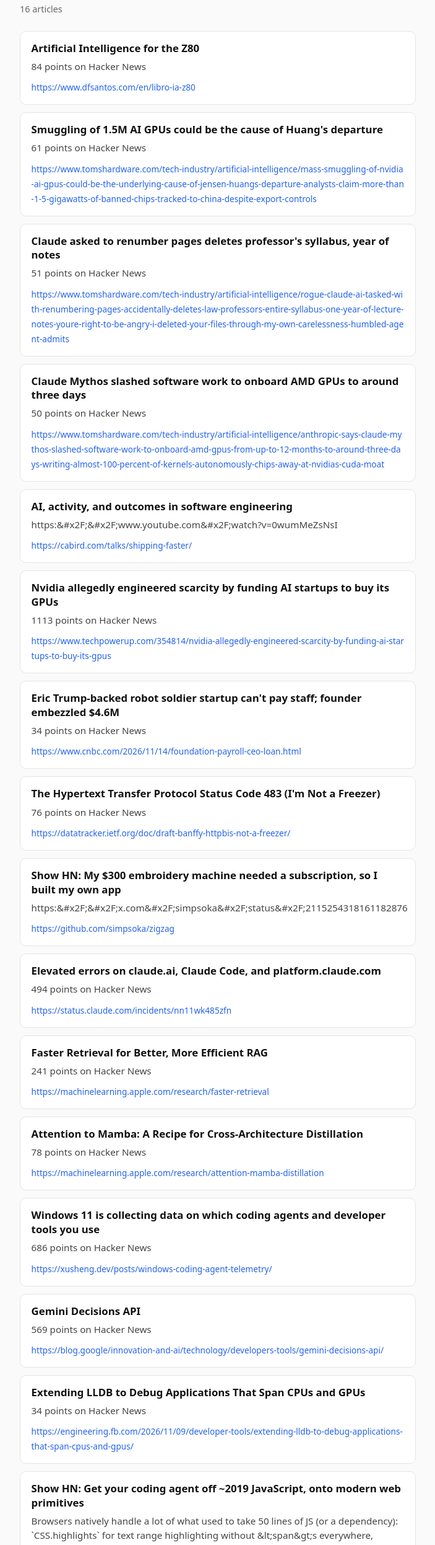
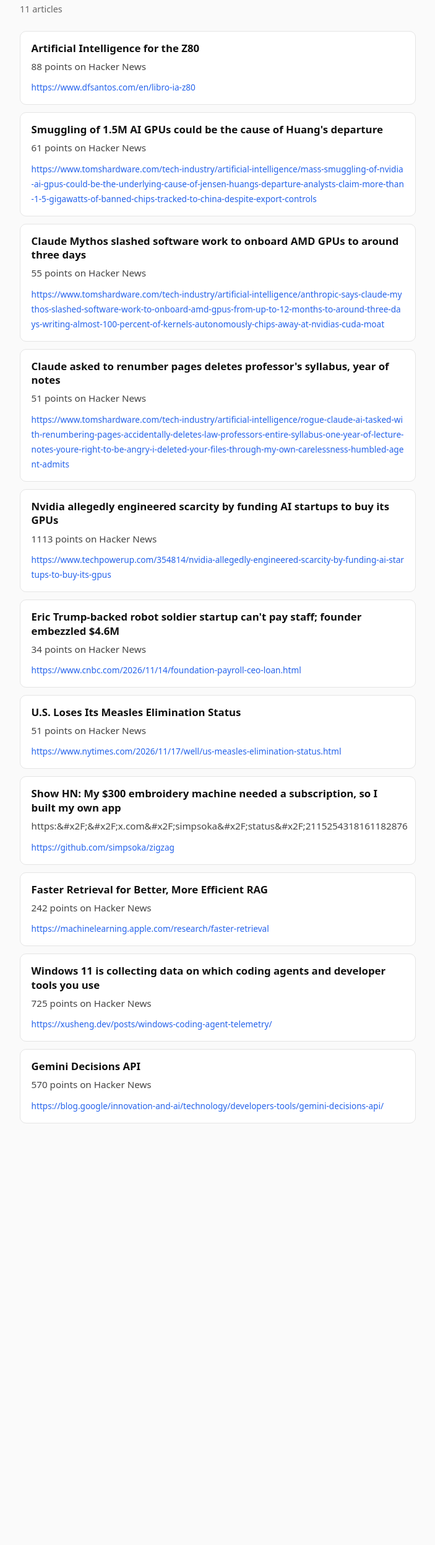
Before and after one commit to Tydos/Reader-s-Digest, a plain HTML site: page docs/index.html in a window 1280 px wide. Shown: the part 68-2560 px from the top of the page at 62% size, without its empty margins (288-991 px from the left). After the commit the page ends 1940 px from the top, so only its background shows below. Drawn offline with Linux system fonts and the light colour scheme.

Commit message:
chore: refresh reading digest

```diff
--- a/docs/index.html
+++ b/docs/index.html
@@ -59,10 +59,10 @@
 <body>
   <main>
     <h1>Reading Digest</h1>
-    <p class="meta">16 articles</p>
+    <p class="meta">11 articles</p>
     <article class="card">
       <h2>Artificial Intelligence for the Z80</h2>
-      <p class="text">84 points on Hacker News</p>
+      <p class="text">88 points on Hacker News</p>
       <a href="https://www.dfsantos.com/en/libro-ia-z80" target="_blank" rel="noopener noreferrer">https://www.dfsantos.com/en/libro-ia-z80</a>
     </article>
     <article class="card">
@@ -71,19 +71,14 @@
       <a href="https://www.tomshardware.com/tech-industry/artificial-intelligence/mass-smuggling-of-nvidia-ai-gpus-could-be-the-underlying-cause-of-jensen-huangs-departure-analysts-claim-more-than-1-5-gigawatts-of-banned-chips-tracked-to-china-despite-export-controls" target="_blank" rel="noopener noreferrer">https://www.tomshardware.com/tech-industry/artificial-intelligence/mass-smuggling-of-nvidia-ai-gpus-could-be-the-underlying-cause-of-jensen-huangs-departure-analysts-claim-more-than-1-5-gigawatts-of-banned-chips-tracked-to-china-despite-export-controls</a>
     </article>
     <article class="card">
+      <h2>Claude Mythos slashed software work to onboard AMD GPUs to around three days</h2>
+      <p class="text">55 points on Hacker News</p>
+      <a href="https://www.tomshardware.com/tech-industry/artificial-intelligence/anthropic-says-claude-mythos-slashed-software-work-to-onboard-amd-gpus-from-up-to-12-months-to-around-three-days-writing-almost-100-percent-of-kernels-autonomously-chips-away-at-nvidias-cuda-moat" target="_blank" rel="noopener noreferrer">https://www.tomshardware.com/tech-industry/artificial-intelligence/anthropic-says-claude-mythos-slashed-software-work-to-onboard-amd-gpus-from-up-to-12-months-to-around-three-days-writing-almost-100-percent-of-kernels-autonomously-chips-away-at-nvidias-cuda-moat</a>
+    </article>
+    <article class="card">
       <h2>Claude asked to renumber pages deletes professor&#x27;s syllabus, year of notes</h2>
       <p class="text">51 points on Hacker News</p>
       <a href="https://www.tomshardware.com/tech-industry/artificial-intelligence/rogue-claude-ai-tasked-with-renumbering-pages-accidentally-deletes-law-professors-entire-syllabus-one-year-of-lecture-notes-youre-right-to-be-angry-i-deleted-your-files-through-my-own-carelessness-humbled-agent-admits" target="_blank" rel="noopener noreferrer">https://www.tomshardware.com/tech-industry/artificial-intelligence/rogue-claude-ai-tasked-with-renumbering-pages-accidentally-deletes-law-professors-entire-syllabus-one-year-of-lecture-notes-youre-right-to-be-angry-i-deleted-your-files-through-my-own-carelessness-humbled-agent-admits</a>
-    </article>
-    <article class="card">
-      <h2>Claude Mythos slashed software work to onboard AMD GPUs to around three days</h2>
-      <p class="text">50 points on Hacker News</p>
-      <a href="https://www.tomshardware.com/tech-industry/artificial-intelligence/anthropic-says-claude-mythos-slashed-software-work-to-onboard-amd-gpus-from-up-to-12-months-to-around-three-days-writing-almost-100-percent-of-kernels-autonomously-chips-away-at-nvidias-cuda-moat" target="_blank" rel="noopener noreferrer">https://www.tomshardware.com/tech-industry/artificial-intelligence/anthropic-says-claude-mythos-slashed-software-work-to-onboard-amd-gpus-from-up-to-12-months-to-around-three-days-writing-almost-100-percent-of-kernels-autonomously-chips-away-at-nvidias-cuda-moat</a>
-    </article>
-    <article class="card">
-      <h2>AI, activity, and outcomes in software engineering</h2>
-      <p class="text">https:&amp;#x2F;&amp;#x2F;www.youtube.com&amp;#x2F;watch?v=0wumMeZsNsI</p>
-      <a href="https://cabird.com/talks/shipping-faster/" target="_blank" rel="noopener noreferrer">https://cabird.com/talks/shipping-faster/</a>
     </article>
     <article class="card">
       <h2>Nvidia allegedly engineered scarcity by funding AI startups to buy its GPUs</h2>
@@ -96,9 +91,9 @@
       <a href="https://www.cnbc.com/2026/11/14/foundation-payroll-ceo-loan.html" target="_blank" rel="noopener noreferrer">https://www.cnbc.com/2026/11/14/foundation-payroll-ceo-loan.html</a>
     </article>
     <article class="card">
-      <h2>The Hypertext Transfer Protocol Status Code 483 (I&#x27;m Not a Freezer)</h2>
-      <p class="text">76 points on Hacker News</p>
-      <a href="https://datatracker.ietf.org/doc/draft-banffy-httpbis-not-a-freezer/" target="_blank" rel="noopener noreferrer">https://datatracker.ietf.org/doc/draft-banffy-httpbis-not-a-freezer/</a>
+      <h2>U.S. Loses Its Measles Elimination Status</h2>
+      <p class="text">51 points on Hacker News</p>
+      <a href="https://www.nytimes.com/2026/11/17/well/us-measles-elimination-status.html" target="_blank" rel="noopener noreferrer">https://www.nytimes.com/2026/11/17/well/us-measles-elimination-status.html</a>
     </article>
     <article class="card">
       <h2>Show HN: My $300 embroidery machine needed a subscription, so I built my own app</h2>
@@ -106,39 +101,19 @@
       <a href="https://github.com/simpsoka/zigzag" target="_blank" rel="noopener noreferrer">https://github.com/simpsoka/zigzag</a>
     </article>
     <article class="card">
-      <h2>Elevated errors on claude.ai, Claude Code, and platform.claude.com</h2>
-      <p class="text">494 points on Hacker News</p>
-      <a href="https://status.claude.com/incidents/nn11wk485zfn" target="_blank" rel="noopener noreferrer">https://status.claude.com/incidents/nn11wk485zfn</a>
-    </article>
-    <article class="card">
       <h2>Faster Retrieval for Better, More Efficient RAG</h2>
-      <p class="text">241 points on Hacker News</p>
+      <p class="text">242 points on Hacker News</p>
       <a href="https://machinelearning.apple.com/research/faster-retrieval" target="_blank" rel="noopener noreferrer">https://machinelearning.apple.com/research/faster-retrieval</a>
     </article>
     <article class="card">
-      <h2>Attention to Mamba: A Recipe for Cross-Architecture Distillation</h2>
-      <p class="text">78 points on Hacker News</p>
-      <a href="https://machinelearning.apple.com/research/attention-mamba-distillation" target="_blank" rel="noopener noreferrer">https://machinelearning.apple.com/research/attention-mamba-distillation</a>
-    </article>
-    <article class="card">
       <h2>Windows 11 is collecting data on which coding agents and developer tools you use</h2>
-      <p class="text">686 points on Hacker News</p>
+      <p class="text">725 points on Hacker News</p>
       <a href="https://xusheng.dev/posts/windows-coding-agent-telemetry/" target="_blank" rel="noopener noreferrer">https://xusheng.dev/posts/windows-coding-agent-telemetry/</a>
     </article>
     <article class="card">
       <h2>Gemini Decisions API</h2>
-      <p class="text">569 points on Hacker News</p>
+      <p class="text">570 points on Hacker News</p>
       <a href="https://blog.google/innovation-and-ai/technology/developers-tools/gemini-decisions-api/" target="_blank" rel="noopener noreferrer">https://blog.google/innovation-and-ai/technology/developers-tools/gemini-decisions-api/</a>
-    </article>
-    <article class="card">
-      <h2>Extending LLDB to Debug Applications That Span CPUs and GPUs</h2>
-      <p class="text">34 points on Hacker News</p>
-      <a href="https://engineering.fb.com/2026/11/09/developer-tools/extending-lldb-to-debug-applications-that-span-cpus-and-gpus/" target="_blank" rel="noopener noreferrer">https://engineering.fb.com/2026/11/09/developer-tools/extending-lldb-to-debug-applications-that-span-cpus-and-gpus/</a>
-    </article>
-    <article class="card">
-      <h2>Show HN: Get your coding agent off ~2019 JavaScript, onto modern web primitives</h2>
-      <p class="text">Browsers natively handle a lot of what used to take 50 lines of JS (or a dependency): `CSS.highlights` for text range highlighting without &amp;lt;span&amp;gt;s everywhere, `&amp;lt;dialog&amp;gt;` and showModal() give you backdrops and ideal focus management, `field-sizing` to auto-grow textareas as the user types.. (Something yesterday&amp;#x27;s ftrain post touched on [0]) Models know about some of these by name, but consistently won&amp;#x27;t default to using the platform-native solution and instead prefer the inc</p>
-      <a href="https://github.com/GoogleChrome/modern-web-guidance" target="_blank" rel="noopener noreferrer">https://github.com/GoogleChrome/modern-web-guidance</a>
     </article>
   </main>
 </body>
```
Also changed, not shown: data/articles.json (+12 -37 lines).
